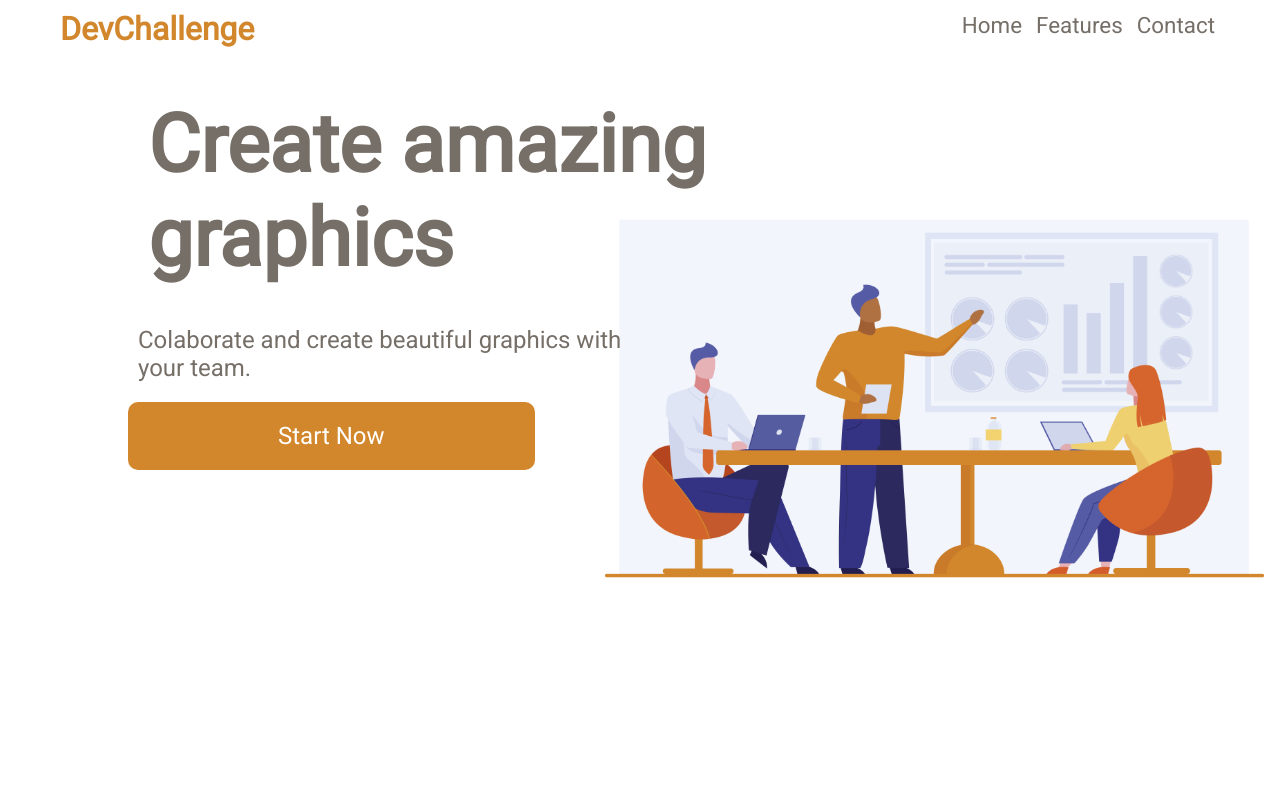
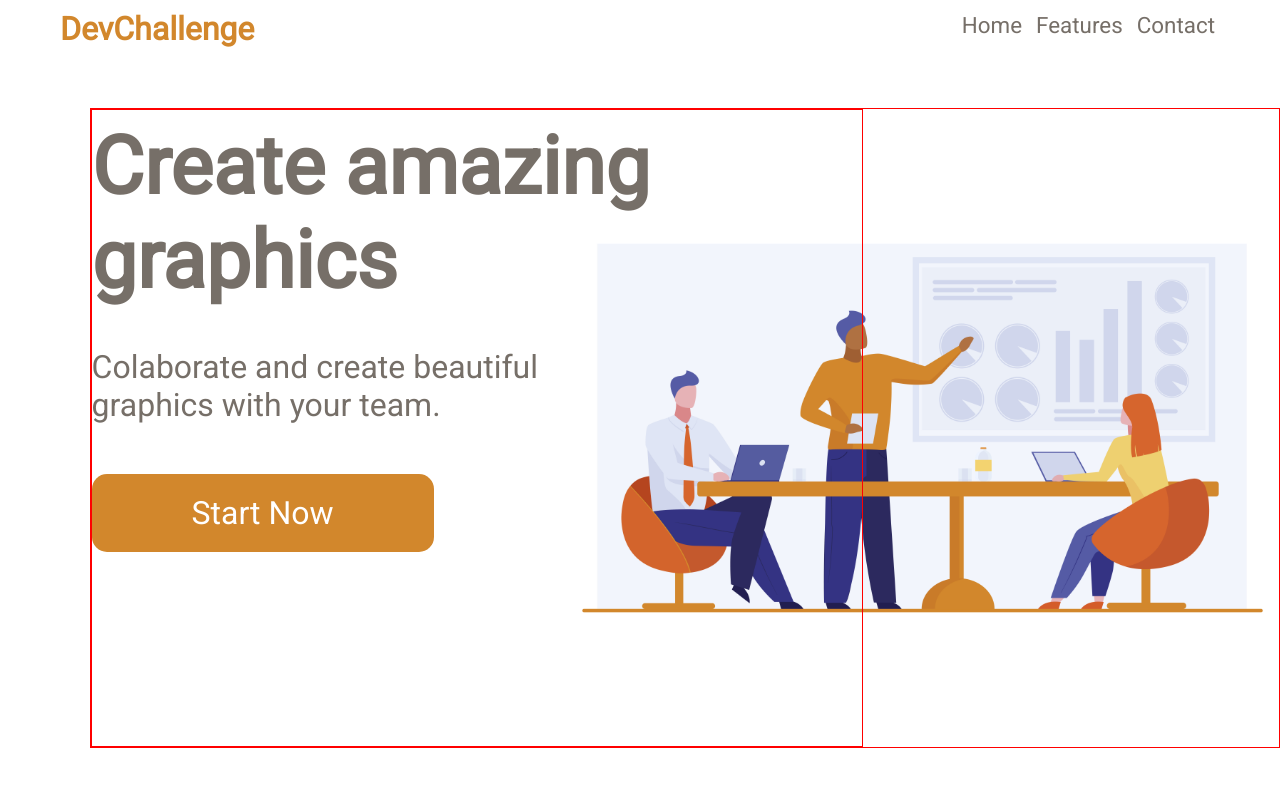
Before and after one commit to Allyson04/AmazingGraph, a plain HTML site: page index.html in a window 1280 px wide. Drawn offline with Linux system fonts and the light colour scheme.

Commit message:
fixed: index.html layout

```diff
--- a/css/style.css
+++ b/css/style.css
@@ -46,8 +46,9 @@ header div.side-header span {
 /* Styles of div.principal */
 
 div.principal {
-    width: 90%;
-    height: 85%;
+    width: 93%;
+    height: 80%;
+    margin-top: 50px;
     float: right;
 
     background-image: url("../assets/team.jpg");
@@ -55,21 +56,21 @@ div.principal {
     background-repeat: no-repeat;
     background-size: 60%;
 
-    /* border: 1px solid red; */
+    border: 1px solid red;
 
 }
 
 div.principal div.text {
-    width: 60%;
+    width: 65%;
     height: 100%;
 
-    /* border: 1px solid red; */
+    border: 1px solid red;
 
 }
 
 div.principal div.text h1{
     /* margin: 40px 100px; */
-    margin: 40px 20px;
+    margin: 10px 20px 40px 0;
     font-size: 5em;
     /* border: 1px solid red; */
 
@@ -77,20 +78,27 @@ div.principal div.text h1{
 
 div.principal div.text p{
     width: 70%;
-    font-size: 1.5em;
-    margin: 40px 10px;
+    font-size: 2em;
+    margin: 40px 10px 40px 0;
 
     /* border: 1px solid red; */
 }
 
+div.principal div.text div.button{
+
+margin-top: 70px;
+
+}
+
 div.principal div.text a{
-    padding: 20px 150px;
+    padding: 20px 100px;
     background: #D2872C;
-    font-size: 1.5em;
+    font-size: 2em;
     color: white;
-    border-radius: 10px;
-    -webkit-border-radius: 10px;
-    -moz-border-radius: 10px;
-    -ms-border-radius: 10px;
-    -o-border-radius: 10px;
+
+    border-radius: 15px;
+    -webkit-border-radius: 15px;
+    -moz-border-radius: 15px;
+    -ms-border-radius: 15px;
+    -o-border-radius: 15px;
 }
--- a/index.html
+++ b/index.html
@@ -4,6 +4,8 @@
     <meta charset="UTF-8">
     <meta name="viewport" content="width=device-width, initial-scale=1.0">
     <link rel="stylesheet" href="./css/style.css">
+    <link rel="stylesheet" href="./css/responsive.css">
+
     <link href="https://fonts.googleapis.com/css2?family=Roboto&display=swap" rel="stylesheet">
     <title>Amazing Graph</title>
 </head>
@@ -26,7 +28,7 @@
         <div class="text">
             <h1>Create amazing graphics</h1>
             <p>Colaborate and create beautiful graphics with your team.</p>
-            <a href="#" class="start-now middle-xy">Start Now</a>
+            <div class="button"><a href="#" class="start-now middle-xy">Start Now</a></div>
         </div>
     </div>
 
```
